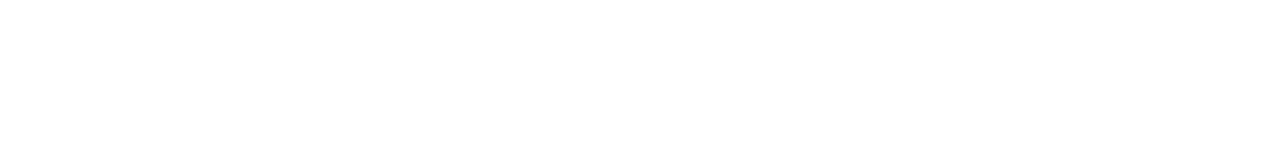
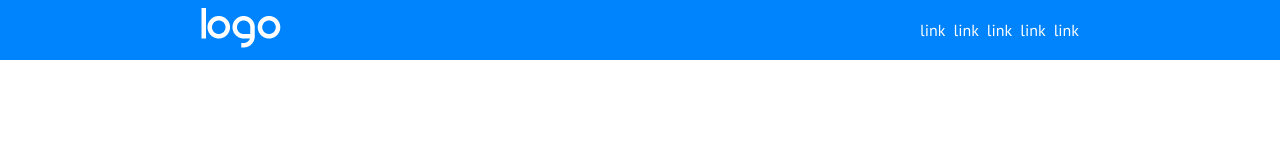
Before and after one commit to OttavioPaolini/htmlcss-responsive-layout, a plain HTML site: page index.html in a window 1280 px wide. Drawn offline with Linux system fonts and the light colour scheme.

Commit message:
Header bar completata responsive

```diff
--- a/css/responsive.css
+++ b/css/responsive.css
@@ -0,0 +1,24 @@
+/* TABLET */
+@media screen and (min-width:  ) {
+
+}
+
+
+
+
+/* DESKTOP */
+@media  screen and (min-width: 992px) {
+    .container{
+        width: 70%;
+        margin: 0 auto;
+    }
+
+    header .menu-mobile{
+        display: none;
+    }
+
+    header .menu-desktop{
+        display: block;
+    }
+
+}
--- a/css/syle.css
+++ b/css/syle.css
@@ -20,3 +20,37 @@ html{
     --font-black: #000000;
     --font-yellow: #FDC15F;
 }
+.container{
+    width: 100%;
+}
+.display-flex{
+    display: flex;
+    align-items: center;
+}
+.space-between{
+    justify-content: space-between;
+}
+/* HEADER-BAR */
+header{
+    width: 100%;
+    position: fixed;
+    top: 0;
+    left: 0;
+    z-index: 9999;
+    background-color: var(--primary-col);
+    padding: .5em .8em;
+}
+header .menu-mobile{
+    color: var(--font-white);
+}
+header .menu-desktop{
+    display: none;
+}
+.menu-desktop ul{
+    display: flex;
+    color: var(--font-white);
+}
+header li{
+    list-style-type: none;
+    margin-left: .5em;
+}
--- a/index.html
+++ b/index.html
@@ -22,9 +22,38 @@
 <body>
     <!-- Header-bar -->
     <header>
+        <div class="container display-flex space-between">
+            <div class="logo">
+                <img src="img/logo.png" alt="">
+            </div>
 
+            <!-- Menu-Mobile -->
+            <div class="menu-mobile">
+                <i class="fa-solid fa-bars"></i>
+            </div>
+
+            <!-- Menu-desktop -->
+            <div class="menu-desktop">
+                <ul>
+                    <li>link</li>
+                    <li>link</li>
+                    <li>link</li>
+                    <li>link</li>
+                    <li>link</li>
+                </ul>
+            </div>
+
+        </div>
     </header>
     <!-- /Header-bar -->
 
+    <!-- Main -->
+    <main>
+        <section id="about">
+
+        </section>
+    </main>
+    <!-- /Main -->
+
 </body>
 </html>
```
